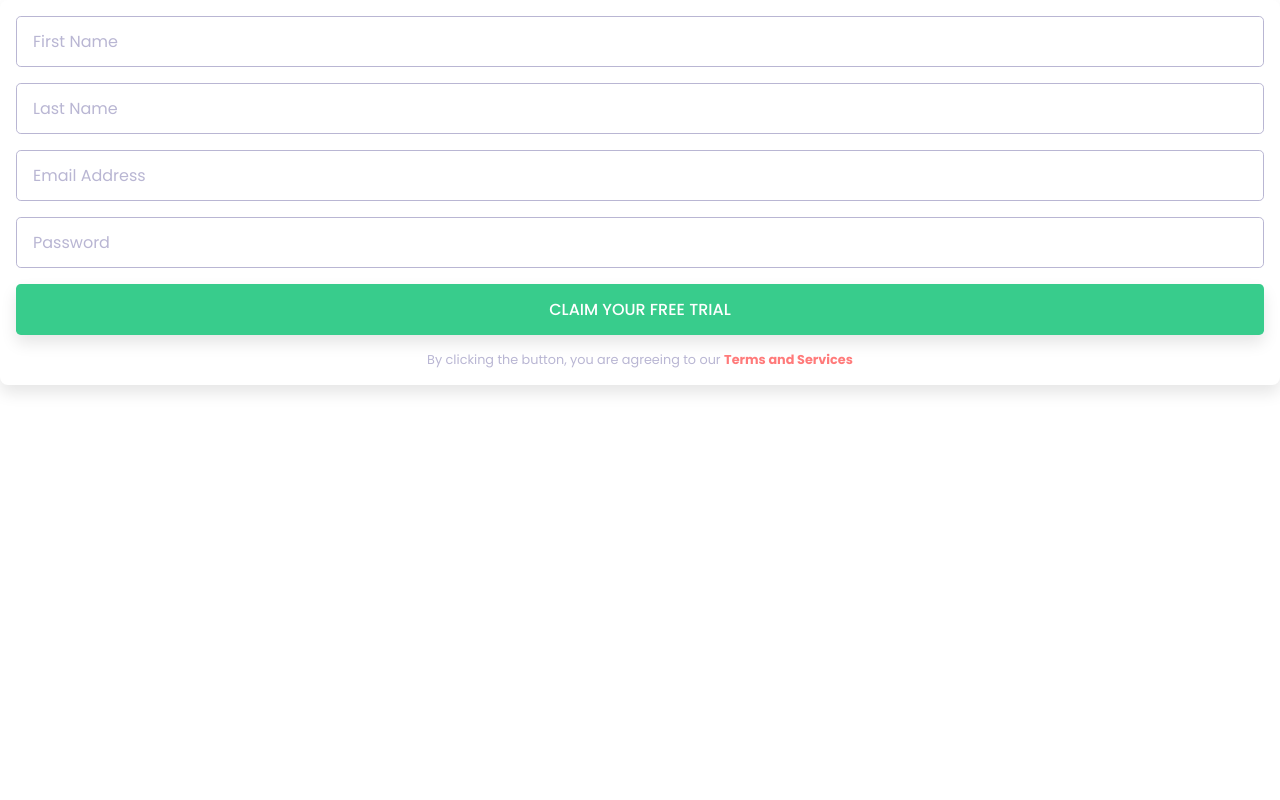
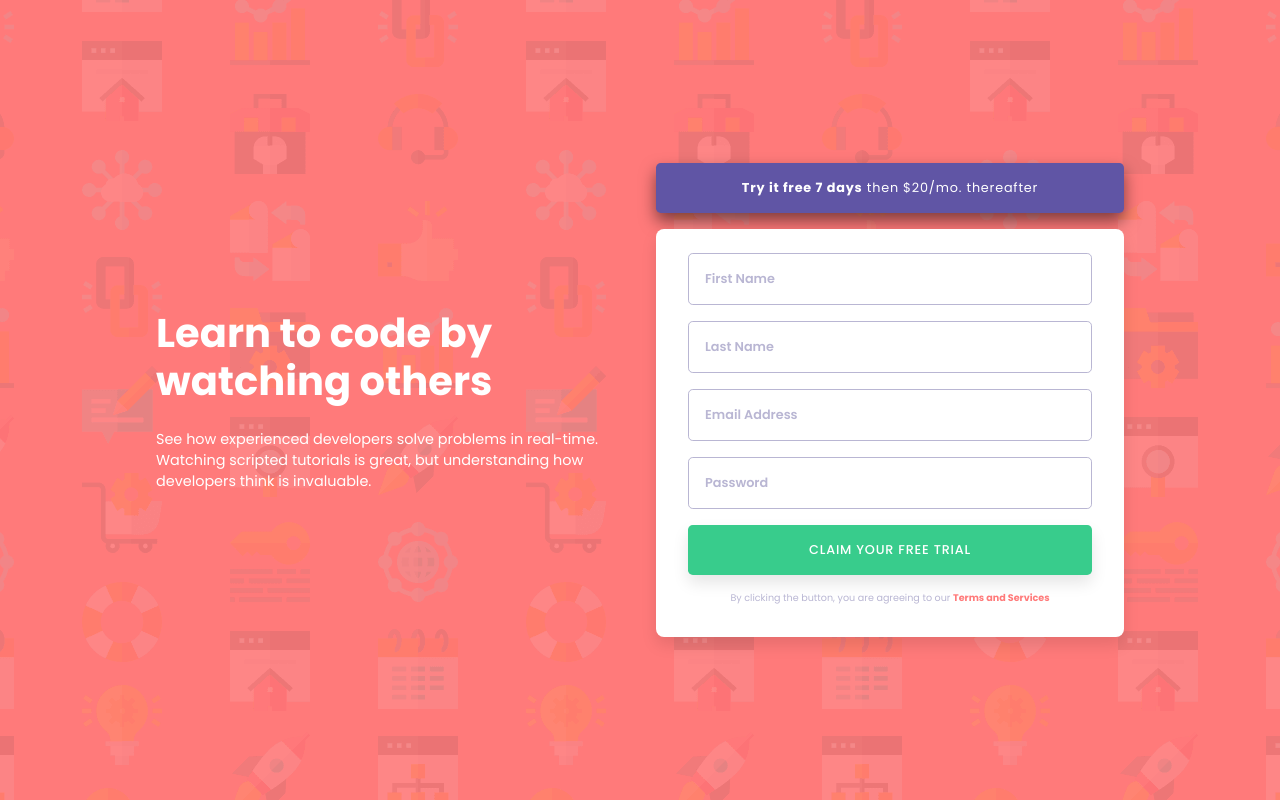
Before and after one commit to jufglanville/mentorcruise, a React app in the folder form-class-based/: page / in a window 1280 px wide. Built offline with nearby package versions, Linux system fonts and the light colour scheme.

Commit message:
Add SignUpPages component

```diff
--- a/form-class-based/src/App.tsx
+++ b/form-class-based/src/App.tsx
@@ -1,9 +1,9 @@
 import React, { Component } from 'react';
-import SignUpForm from './components/SignUpForm';
+import SignUpPage from './pages/SignUpPage';
 
 class App extends Component {
   render() {
-    return <SignUpForm />;
+    return <SignUpPage />;
   }
 }
 
--- a/form-class-based/src/components/Button.tsx
+++ b/form-class-based/src/components/Button.tsx
@@ -24,16 +24,17 @@ class Button extends Component<Props, State> {
 const Btn = styled.button`
   background-color: var(--green);
   color: var(--white);
-  padding: 0.8rem 1rem;
+  padding: 1rem;
   border-radius: 0.3rem;
   border: none;
-  font-size: 1rem;
+  font-size: 0.8rem;
   font-weight: 500;
   text-transform: uppercase;
   text-align: center;
   cursor: pointer;
   transition: all 0.2s ease-in-out;
   box-shadow: 0 0.5rem 1rem rgba(0, 0, 0, 0.1);
+  letter-spacing: 0.05rem;
   &:hover {
     opacity: 0.8;
   }
--- a/form-class-based/src/components/Input.tsx
+++ b/form-class-based/src/components/Input.tsx
@@ -62,14 +62,15 @@ const InputElement = styled.input<{
   $formSubmitted: boolean;
 }>`
   width: 100%;
-  padding: 0.75rem 1rem;
+  padding: 1rem;
   border-radius: 0.3rem;
   border: 1px solid;
   border-color: ${(props) =>
     !props.$isValid && props.$formSubmitted
       ? 'var(--error)'
       : 'var(--grayish-blue)'};
-  font-size: 1rem;
+  font-size: 0.8rem;
+  font-weight: 600;
   background-color: var(--white);
   color: var(--dark-blue);
   &:focus {
--- a/form-class-based/src/components/SignUpForm.tsx
+++ b/form-class-based/src/components/SignUpForm.tsx
@@ -75,14 +75,14 @@ const Form = styled.form`
   grid-template-columns: 1fr;
   grid-template-rows: repeat(5, auto);
   grid-gap: 1rem;
-  padding: 1rem;
+  padding: 1.5rem 2rem 2rem 2rem;
   background-color: var(--white);
   border-radius: 0.5rem;
   box-shadow: 0 0.5rem 1rem rgba(0, 0, 0, 0.1);
 `;
 
 const Terms = styled.p`
-  font-size: 0.8rem;
+  font-size: 0.6rem;
   text-align: center;
   color: var(--grayish-blue);
 `;
--- /dev/null
+++ b/form-class-based/src/components/SignUpInfo.tsx
@@ -0,0 +1,44 @@
+import React from 'react';
+import styled from 'styled-components';
+
+class SignUpInfo extends React.Component {
+  render() {
+    return (
+      <Container>
+        <Heading>Learn to code by watching others</Heading>
+        <Text>
+          See how experienced developers solve problems in real-time. Watching
+          scripted tutorials is great, but understanding how developers think is
+          invaluable.
+        </Text>
+      </Container>
+    );
+  }
+}
+
+const Container = styled.div`
+  display: flex;
+  flex-direction: column;
+  color: var(--white);
+`;
+
+const Heading = styled.h1`
+  font-size: 2.5rem;
+  font-weight: 700;
+  margin-bottom: 1.5rem;
+  line-height: 1.2;
+  @media (max-width: 768px) {
+    font-size: 2rem;
+    text-align: center;
+  }
+`;
+
+const Text = styled.p`
+  font-size: 0.9rem;
+  font-weight: 400;
+  @media (max-width: 768px) {
+    text-align: center;
+  }
+`;
+
+export default SignUpInfo;
--- a/form-class-based/src/global.d.ts
+++ b/form-class-based/src/global.d.ts
@@ -8,3 +8,8 @@ declare module "*.svg" {
   const value: any;
   export = value;
 }
+
+declare module "*.png" {
+  const value: any;
+  export = value;
+}
--- /dev/null
+++ b/form-class-based/src/pages/SignUpPage.tsx
@@ -0,0 +1,74 @@
+import React from 'react';
+import styled from 'styled-components';
+
+import SignUpInfo from '../components/SignUpInfo';
+import SignUpForm from '../components/SignUpForm';
+
+import desktopBg from '../assets/bg-intro-desktop.png';
+import mobileBg from '../assets/bg-intro-mobile.png';
+
+interface Props {}
+
+interface State {}
+
+class SignUpPage extends React.Component<Props, State> {
+  constructor(props: Props) {
+    super(props);
+  }
+
+  render() {
+    return (
+      <Page>
+        <Container>
+          <SignUpInfo />
+        </Container>
+        <Container>
+          <Pill>
+            <strong>Try it free 7 days</strong> then $20/mo. thereafter
+          </Pill>
+          <SignUpForm />
+        </Container>
+      </Page>
+    );
+  }
+}
+
+const Page = styled.div`
+  display: flex;
+  justify-content: center;
+  align-items: center;
+  min-height: 100vh;
+  height: 100%;
+  background-color: var(--red);
+  background-image: url(${desktopBg});
+  background-position: center;
+  background-repeat: repeat;
+  @media (max-width: 768px) {
+    background-image: url(${mobileBg});
+    flex-direction: column;
+  }
+`;
+
+const Container = styled.div`
+  width: 50%;
+  max-width: 500px;
+  padding: 1rem;
+  @media (max-width: 768px) {
+    width: 100%;
+  }
+`;
+
+const Pill = styled.div`
+  background-color: var(--blue);
+  color: var(--white);
+  padding: 1rem 2rem;
+  border-radius: 0.3rem;
+  border: none;
+  font-size: 0.8rem;
+  text-align: center;
+  box-shadow: 0 0.5rem 1rem rgba(0, 0, 0, 0.5);
+  letter-spacing: 0.05rem;
+  margin-bottom: 1rem;
+`;
+
+export default SignUpPage;
--- a/form-class-based/src/styles.css
+++ b/form-class-based/src/styles.css
@@ -126,3 +126,7 @@ input:-webkit-autofill {
   -webkit-box-shadow: 200px 200px 100px white inset;
   box-shadow: 200px 200px 100px white inset;
 }
+
+strong {
+  font-weight: 700;
+}
```
Also changed, not shown: 1 other file (tests, documents, lock files or other folders).
